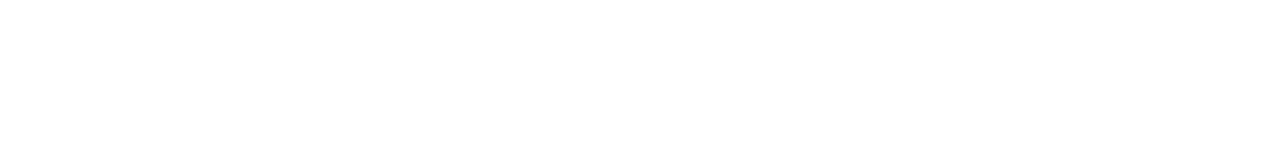
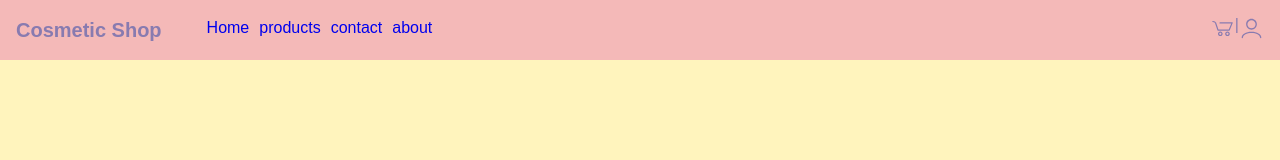
Before and after one commit to hedieh-heydari/CosmeticWebsite, a plain HTML site: page index.html in a window 1280 px wide. Drawn offline with Linux system fonts and the light colour scheme.

Commit message:
finish navbar

```diff
--- a/index.html
+++ b/index.html
@@ -8,6 +8,48 @@
     <link rel="stylesheet" href="style.css">
 </head>
 <body>
+    <header>
+        <div class="navbar">
+            <div class="hamburgur-menu">
+            </div>
+            <p class="brand">Cosmetic Shop</p>
+            <nav>
+                <ul>
+                    <li><a href="#">Home </a></li>
+                    <li><a href="#">products </a></li>
+                    <li><a href="#">contact </a></li>
+                    <li><a href="#">about </a></li>
+                </ul>
+            </nav>
+        </div>
 
+        <div class="icons">
+            <div class="login">
+                <svg class="svg-icon" viewBox="0 0 20 20">
+                    <path fill="none"
+                        d="M10,10.9c2.373,0,4.303-1.932,4.303-4.306c0-2.372-1.93-4.302-4.303-4.302S5.696,4.223,5.696,6.594C5.696,8.969,7.627,10.9,10,10.9z M10,3.331c1.801,0,3.266,1.463,3.266,3.263c0,1.802-1.465,3.267-3.266,3.267c-1.8,0-3.265-1.465-3.265-3.267C6.735,4.794,8.2,3.331,10,3.331z">
+                    </path>
+                    <path fill="none"
+                        d="M10,12.503c-4.418,0-7.878,2.058-7.878,4.685c0,0.288,0.231,0.52,0.52,0.52c0.287,0,0.519-0.231,0.519-0.52c0-1.976,3.132-3.646,6.84-3.646c3.707,0,6.838,1.671,6.838,3.646c0,0.288,0.234,0.52,0.521,0.52s0.52-0.231,0.52-0.52C17.879,14.561,14.418,12.503,10,12.503z">
+                    </path>
+                </svg>
+            </div>
+            |
+            <div class="cart">
+                <svg class="svg-icon" viewBox="0 0 20 20">
+                    <path fill="none"
+                        d="M17.72,5.011H8.026c-0.271,0-0.49,0.219-0.49,0.489c0,0.271,0.219,0.489,0.49,0.489h8.962l-1.979,4.773H6.763L4.935,5.343C4.926,5.316,4.897,5.309,4.884,5.286c-0.011-0.024,0-0.051-0.017-0.074C4.833,5.166,4.025,4.081,2.33,3.908C2.068,3.883,1.822,4.075,1.795,4.344C1.767,4.612,1.962,4.853,2.231,4.88c1.143,0.118,1.703,0.738,1.808,0.866l1.91,5.661c0.066,0.199,0.252,0.333,0.463,0.333h8.924c0.116,0,0.22-0.053,0.308-0.128c0.027-0.023,0.042-0.048,0.063-0.076c0.026-0.034,0.063-0.058,0.08-0.099l2.384-5.75c0.062-0.151,0.046-0.323-0.045-0.458C18.036,5.092,17.883,5.011,17.72,5.011z">
+                    </path>
+                    <path fill="none"
+                        d="M8.251,12.386c-1.023,0-1.856,0.834-1.856,1.856s0.833,1.853,1.856,1.853c1.021,0,1.853-0.83,1.853-1.853S9.273,12.386,8.251,12.386z M8.251,15.116c-0.484,0-0.877-0.393-0.877-0.874c0-0.484,0.394-0.878,0.877-0.878c0.482,0,0.875,0.394,0.875,0.878C9.126,14.724,8.733,15.116,8.251,15.116z">
+                    </path>
+                    <path fill="none"
+                        d="M13.972,12.386c-1.022,0-1.855,0.834-1.855,1.856s0.833,1.853,1.855,1.853s1.854-0.83,1.854-1.853S14.994,12.386,13.972,12.386z M13.972,15.116c-0.484,0-0.878-0.393-0.878-0.874c0-0.484,0.394-0.878,0.878-0.878c0.482,0,0.875,0.394,0.875,0.878C14.847,14.724,14.454,15.116,13.972,15.116z">
+                    </path>
+                </svg>
+            </div>
+
+        </div>
+    </header>
 </body>
 </html>
--- a/style.css
+++ b/style.css
@@ -0,0 +1,63 @@
+* {
+    box-sizing: border-box;
+    margin: 0;
+}
+body {
+    font-size: 16px;
+    font-family: 'Mochiy Pop One', sans-serif;
+    color: #887BB0;
+    background: #FFF4BD;
+}
+header {
+    padding: 1rem;
+    display: flex;
+    height: 60px;
+    justify-content: space-between;
+    align-items: center;
+    background-color: #F4B9B8;
+}
+.brand {
+    font-size: 20px;
+    font-weight: bolder;
+}
+.navbar {
+    display: flex;
+
+}
+.hamburgur-menu {
+    display: none;
+}
+
+nav ul {
+    display: flex;
+    list-style-type: none;
+}
+
+nav ul :hover{
+     font-weight: 400;
+     font-size: 20px;
+ }
+
+nav a {
+    text-decoration: none;
+    padding: 5px;
+}
+.icons {
+    display: flex;
+    flex-direction: row-reverse;
+
+}
+.svg-icon {
+    width: 25px;
+    height: 25px;
+  }
+  .svg-icon:hover {
+    width: 30px;
+    height: 30px;
+  }
+
+  .svg-icon path,
+  .svg-icon polygon,
+  .svg-icon rect {
+    fill: #887BB0;
+  }
```
